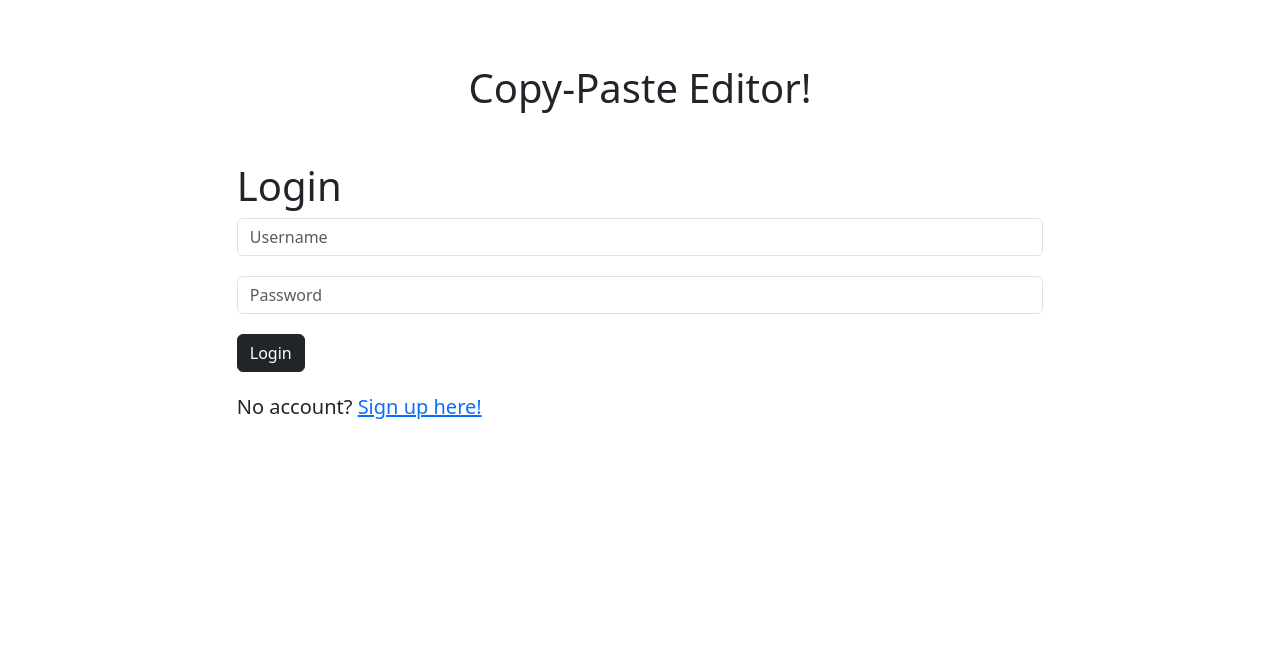
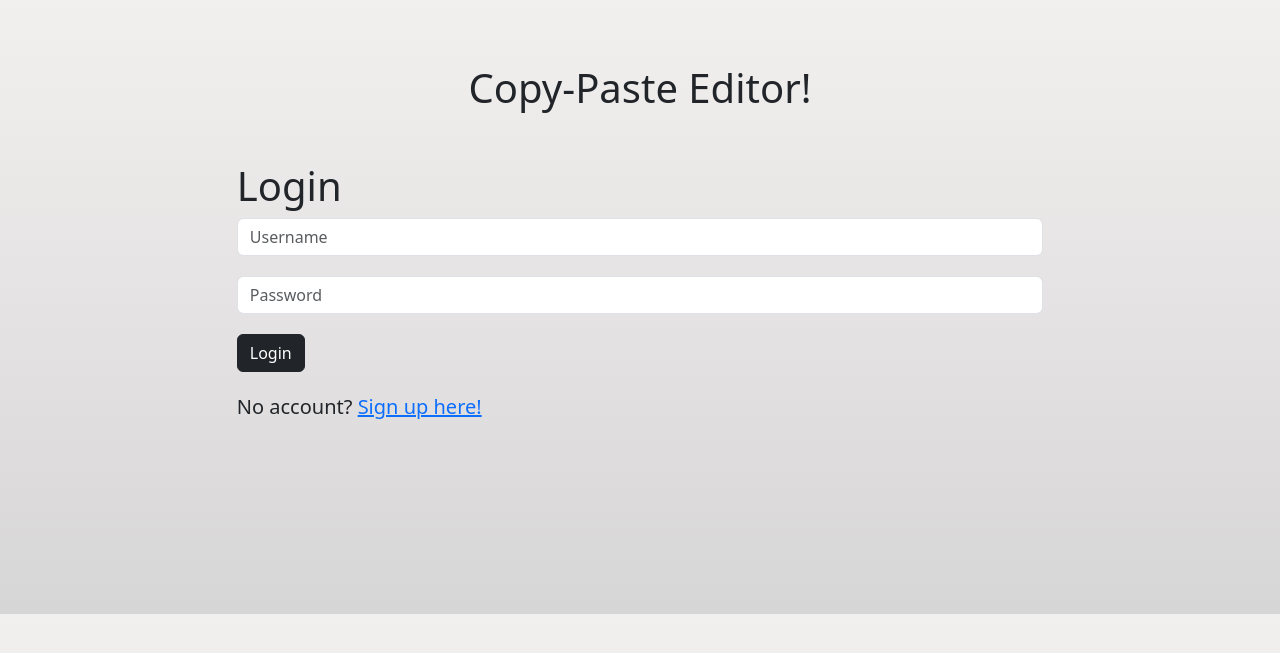
Before and after one commit to Edisaurus-Team/edisaurus, a Django app: page /login/ in a window 1280 px wide. Shown: the top 653 px of the page. Run offline with Django 5.2, Linux system fonts and the light colour scheme.

Commit message:
background color

```diff
--- a/static/login.css
+++ b/static/login.css
@@ -1,6 +1,11 @@
+body {
+    background: linear-gradient(rgb(242, 239, 239), rgb(215, 214, 214));
+}
+
 .page-content {
     margin-top:5%;
     margin-inline:5%;
+    margin-bottom:15%;
 }
 
 .login-form-container {
```
